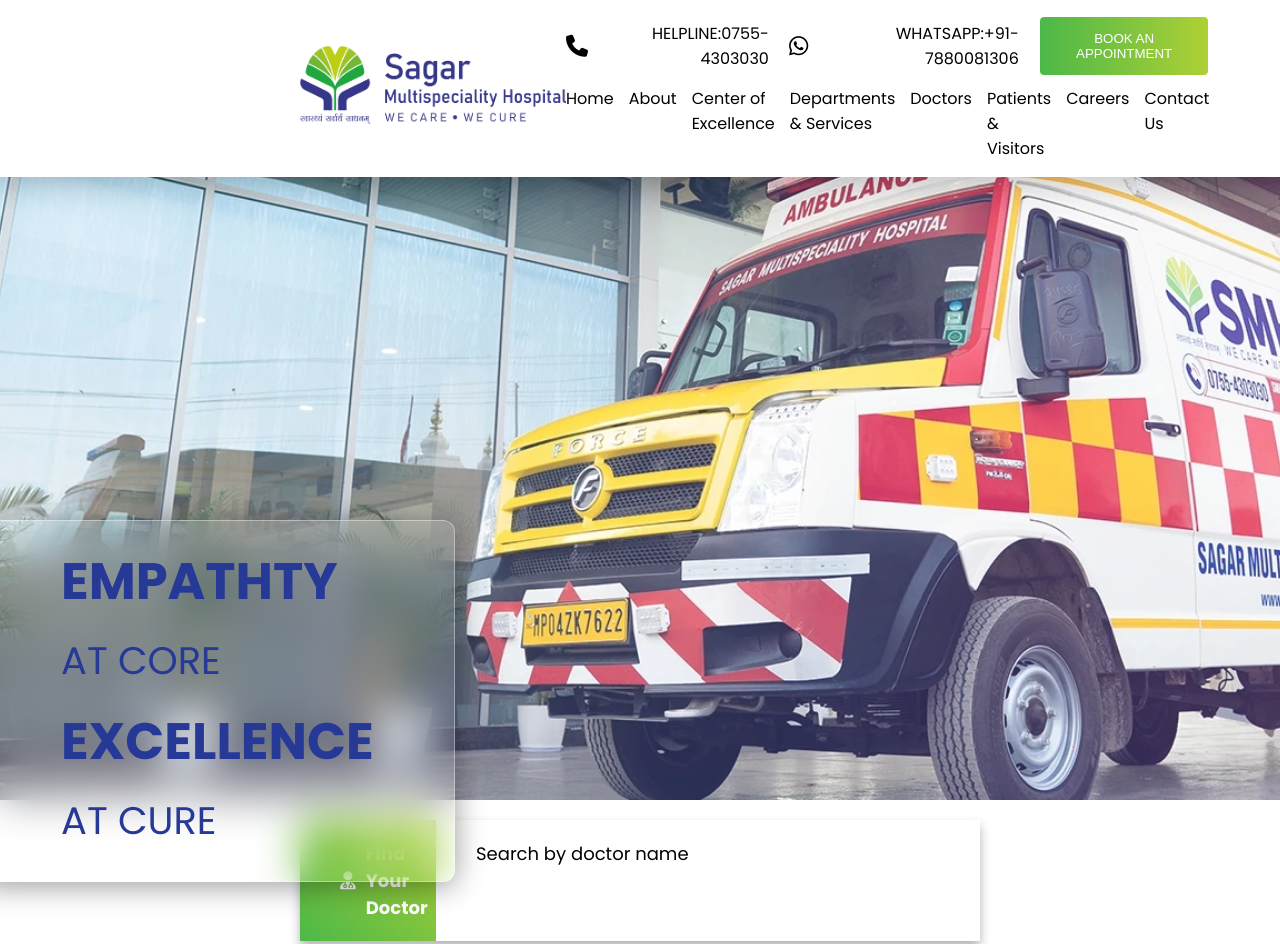
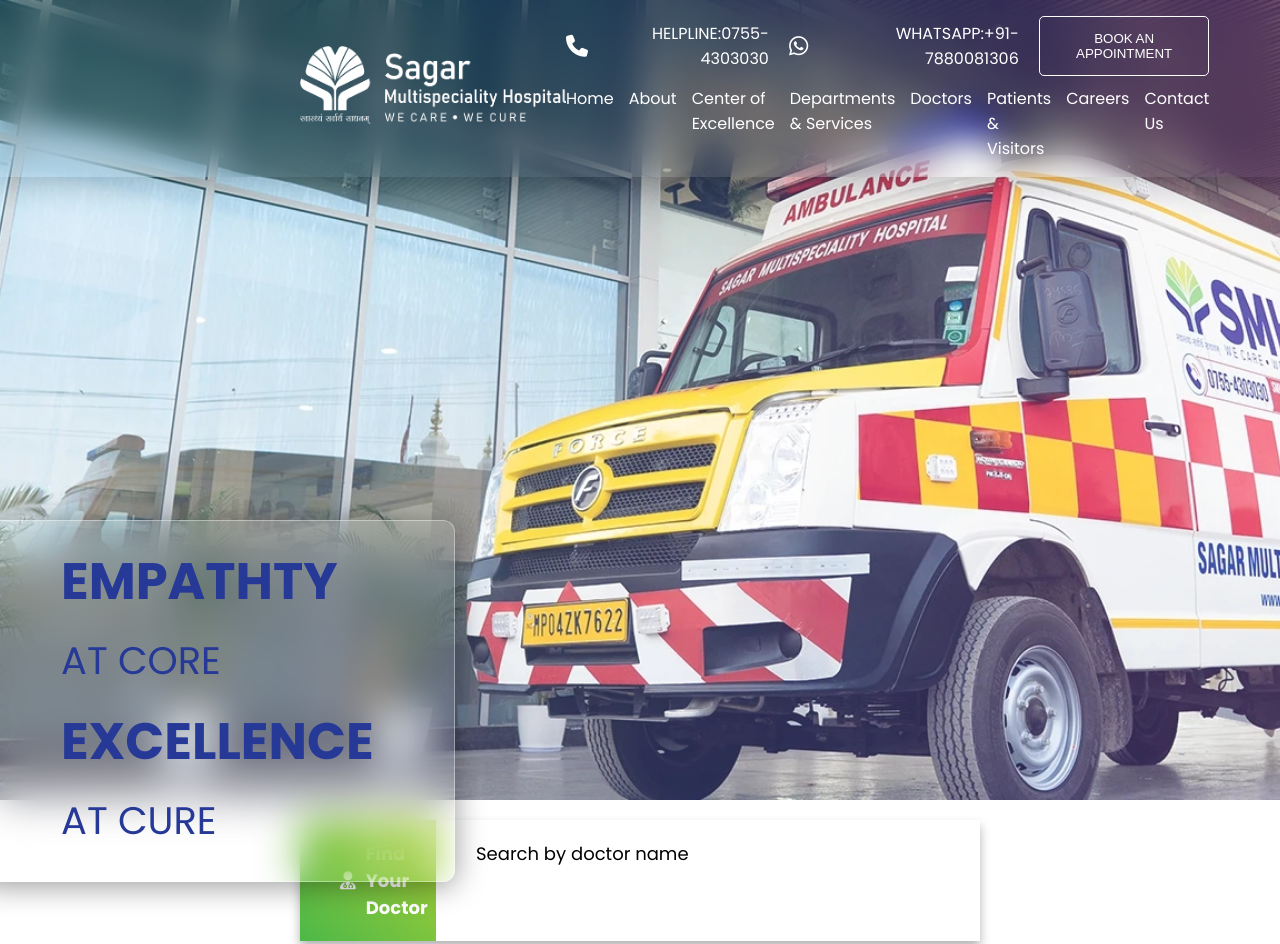
Before and after one commit to kishoranushka/smhbhopal, a plain HTML site: page index.html in a window 1280 px wide. Shown: the top 944 px of the page. Drawn offline with Linux system fonts and the light colour scheme.

Commit message:
fixed the navbar changing color on going to back to top

```diff
--- a/script.js
+++ b/script.js
@@ -1,33 +1,31 @@
 const navbar = document.querySelector(".navWrapContainer");
 let start = navbar.offsetTop;
-// console.log(navbar);
 let originalBackgroundColor = window
   .getComputedStyle(navbar)
   .getPropertyValue("background-color");
-// console.log(originalBackgroundColor);
 let image = document.querySelector(".navContainerLeft img");
-// console.log(image);
 
 const texttoChange = document.querySelector(".navContainerRight");
-// console.log(texttoChange);
 
 const btn = document.querySelector(".nCRT button");
-// console.log(btn);
+let btnColor = window
+  .getComputedStyle(btn)
+  .getPropertyValue("background-color");
 
-// let textColor = window.getComputedStyle(color).getPropertyValue("color");
-// console.log(textColor);
-
-// console.log(start);
 function stickynavbar() {
-  if (window.scrollY >= start) {
+  console.log(start);
+  if (window.scrollY > start) {
     navbar.classList.add("sticky");
     navbar.style.backgroundColor = "white";
     image.src = "assets/smh-logo-color.png";
     texttoChange.style.color = "black";
     btn.style.background = "linear-gradient(to right, #4cb848, #aed035)";
-  } else  {
+  } else {
     navbar.classList.remove("sticky");
-    navbar.style.backgroundColor = "red";
+    navbar.style.backgroundColor = originalBackgroundColor;
+    image.src = "assets/smh-logo-white.png";
+    texttoChange.style.color = "white";
+    btn.style.background = btnColor;
   }
 }
 window.addEventListener("scroll", stickynavbar);
--- a/style.css
+++ b/style.css
@@ -15,7 +15,6 @@ html {
 }
 
 .navWrapContainer {
-  /* background-color: rebeccapurple; */
   display: flex;
   align-items: center;
   padding: 16px 300px;
@@ -23,7 +22,6 @@ html {
   /* position: sticky; */
   z-index: 99;
   width: 100%;
-  /* top: 0; */
 
   /* From https://css.glass */
   background: rgba(255, 255, 255, 0.04);
@@ -31,7 +29,6 @@ html {
   box-shadow: 0 4px 30px rgba(0, 0, 0, 0.2);
   backdrop-filter: blur(16px);
   -webkit-backdrop-filter: blur(7.9px);
-  /* border:  solid rgba(255, 255, 255); */
   overflow: hidden;
 }
 
```
